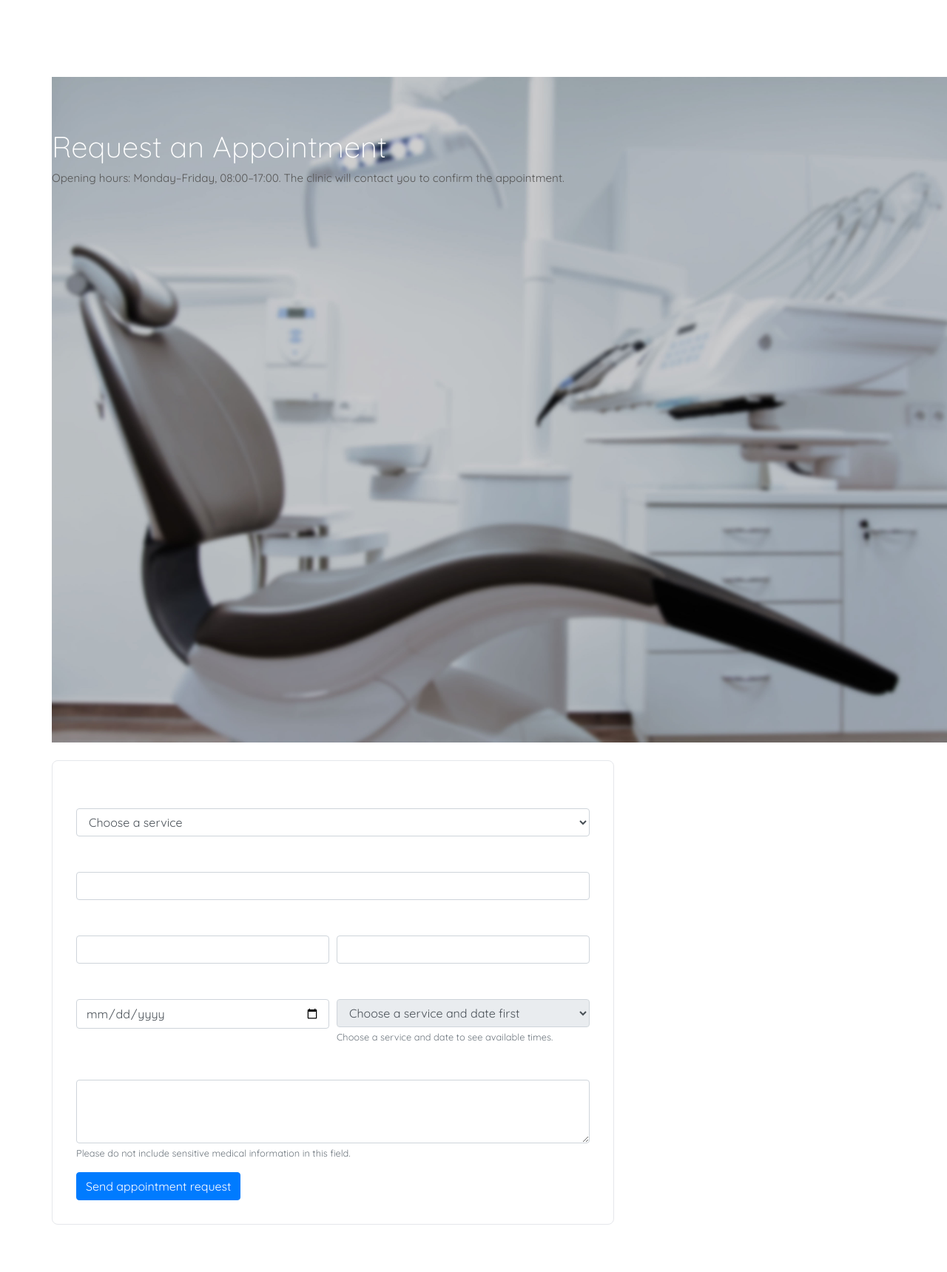
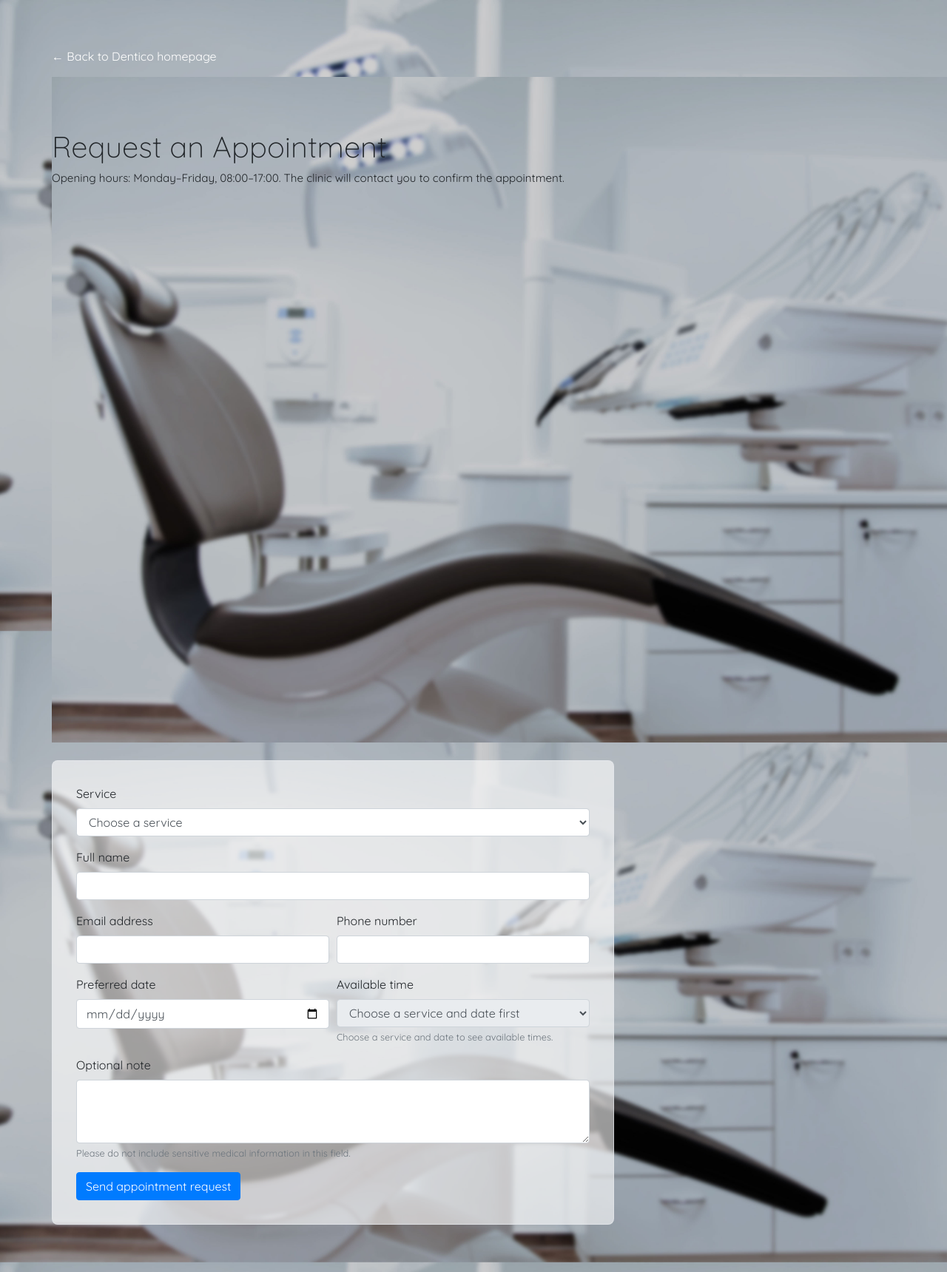
Before and after one commit to gfodor85/dentico, a PHP site: page /booking.php in a window 1280 px wide; the page is wider, and only the part inside the window is pictured. Shown: that part at 74% size. Run offline with PHP 8.4, Linux system fonts and the light colour scheme; data comes from the database, SQL or seed files in the repository.

Commit message:
Style booking page with translucent form and background image

```diff
--- a/booking.php
+++ b/booking.php
@@ -195,12 +195,48 @@ if ($_SERVER['REQUEST_METHOD'] === 'POST' && !$databaseError) {
     <link rel="stylesheet" href="assets/css/main.css">
     <link rel="stylesheet" href="https://maxcdn.bootstrapcdn.com/bootstrap/4.0.0/css/bootstrap.min.css">
     <style>
-        .booking-page { padding: 4rem 0; min-height: 65vh; }
-        .booking-form { max-width: 760px; padding: 2rem; border: 1px solid #e5e7eb; border-radius: .5rem; background: #fff; }
-        .booking-note { color: #555; font-size: .95rem; }
+        html { min-height: 100%; }
+
+        body.booking-body {
+            min-height: 100vh;
+            margin: 0;
+            background-color: #f3f6fa !important;
+            background-image: url("assets/img/bg_2_blurred.jpg") !important;
+            background-position: center center;
+            background-size: cover;
+            background-attachment: fixed;
+            background-repeat: no-repeat;
+        }
+
+        body.booking-body .booking-page {
+            padding: 4rem 0;
+            min-height: 100vh;
+        }
+
+        body.booking-body .booking-form {
+            max-width: 760px;
+            padding: 2rem;
+            border: 1px solid rgba(229, 231, 235, 0.75);
+            border-radius: .5rem;
+            background: rgba(255, 255, 255, 0.60) !important;
+        }
+
+        body.booking-body .booking-form label,
+        body.booking-body .booking-form .form-text,
+        body.booking-body header h1,
+        body.booking-body header p {
+            color: #212529;
+        }
+
+        .booking-note { font-size: .95rem; }
+
+        @media (max-width: 576px) {
+            body.booking-body .booking-form { padding: 1.25rem; }
+            body.booking-body .booking-page { padding: 2rem 15px; }
+        }
     </style>
 </head>
-<body>
+<body class="booking-body">
     <main class="container booking-page">
         <p><a href="index.php">&larr; Back to Dentico homepage</a></p>
         <header class="mb-4">
```
